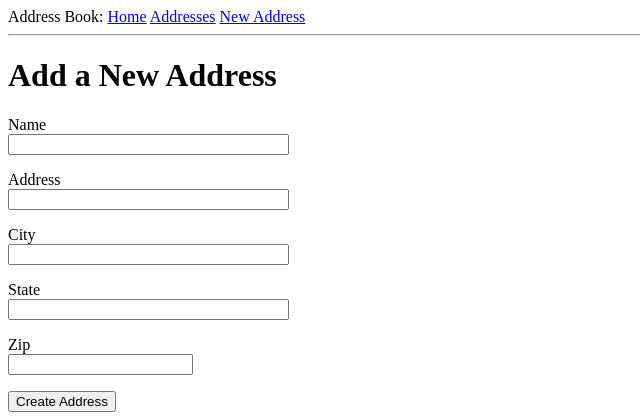
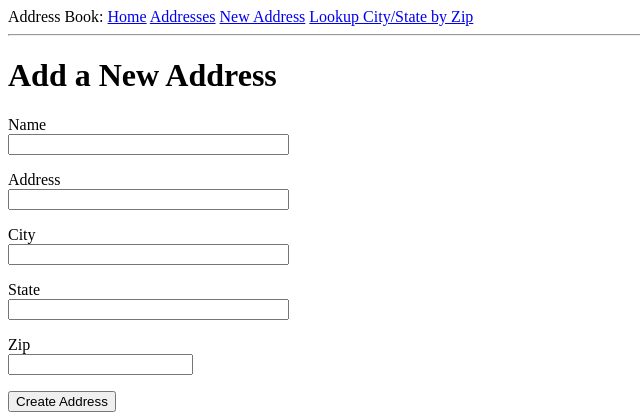
Before and after one commit to bplantico/address_book, a Flask app: page /addresses/new in a window 1280 px wide. Shown: the top 420 px of the page, without its empty margins (0-640 px from the left). Run offline with Flask 2, Linux system fonts and the light colour scheme.

Commit message:
Adds city and state by zipcode lookup functionality which has its own endpoint and form. Returning a flash message with the city/state

```diff
--- a/app/forms.py
+++ b/app/forms.py
@@ -12,3 +12,7 @@ class NewAddressForm(FlaskForm):
 
 class DeleteAddressForm(FlaskForm):
     submit = SubmitField('Delete Address')
+
+class CityStateFromZipForm(FlaskForm):
+    zip = IntegerField('Zip', validators=[DataRequired()])
+    submit = SubmitField('Lookup City/State')
--- a/app/routes.py
+++ b/app/routes.py
@@ -1,7 +1,9 @@
 from flask import render_template, flash, redirect, url_for, request
 from app import app, db
 from app.models import Address
-from app.forms import NewAddressForm, DeleteAddressForm
+from app.forms import NewAddressForm, DeleteAddressForm, CityStateFromZipForm
+import requests
+import untangle
 
 @app.route('/')
 @app.route('/home')
@@ -36,3 +38,16 @@ def new_address():
         flash('{} has been added to your addresses.'.format(form.address.data))
         return redirect(url_for('addresses_index'))
     return render_template('new_address.html', title="New Address", form=form)
+
+@app.route('/city_state_lookup_by_zip', methods=['GET', 'POST'])
+def city_state_lookup_by_zip():
+    form = CityStateFromZipForm()
+    if form.validate_on_submit():
+         # Implement a zipcodes table here to lookup in DB prior to making API call
+        response = requests.get('http://production.shippingapis.com/ShippingAPITest.dll?API=CityStateLookup&XML=<CityStateLookupRequest USERID="544TURIN2145"><ZipCode ID= "0"><Zip5>{}</Zip5></ZipCode></CityStateLookupRequest>'.format(form.zip.data))
+        obj = untangle.parse(response.content.decode("utf-8"))
+        city = obj.CityStateLookupResponse.ZipCode.City.cdata
+        state_abbreve = obj.CityStateLookupResponse.ZipCode.State.cdata
+        zip = form.zip.data
+        flash('{} is a zipcode in {}, {}.'.format(form.zip.data, city, state_abbreve))
+    return render_template('city_state_lookup_by_zip.html', title="City/State Lookup by Zip", form=form)
--- a/app/templates/base.html
+++ b/app/templates/base.html
@@ -12,6 +12,7 @@
           <a href="{{ url_for('home') }}">Home</a>
           <a href="{{ url_for('addresses_index') }}">Addresses</a>
           <a href="{{ url_for('new_address') }}">New Address</a>
+          <a href="{{ url_for('city_state_lookup_by_zip') }}">Lookup City/State by Zip</a>
         </div>
         <hr>
         {% with messages = get_flashed_messages() %}
```
Also changed, not shown: app/templates/city_state_lookup_by_zip.html (added, +17 -0 lines), 1 other file.
